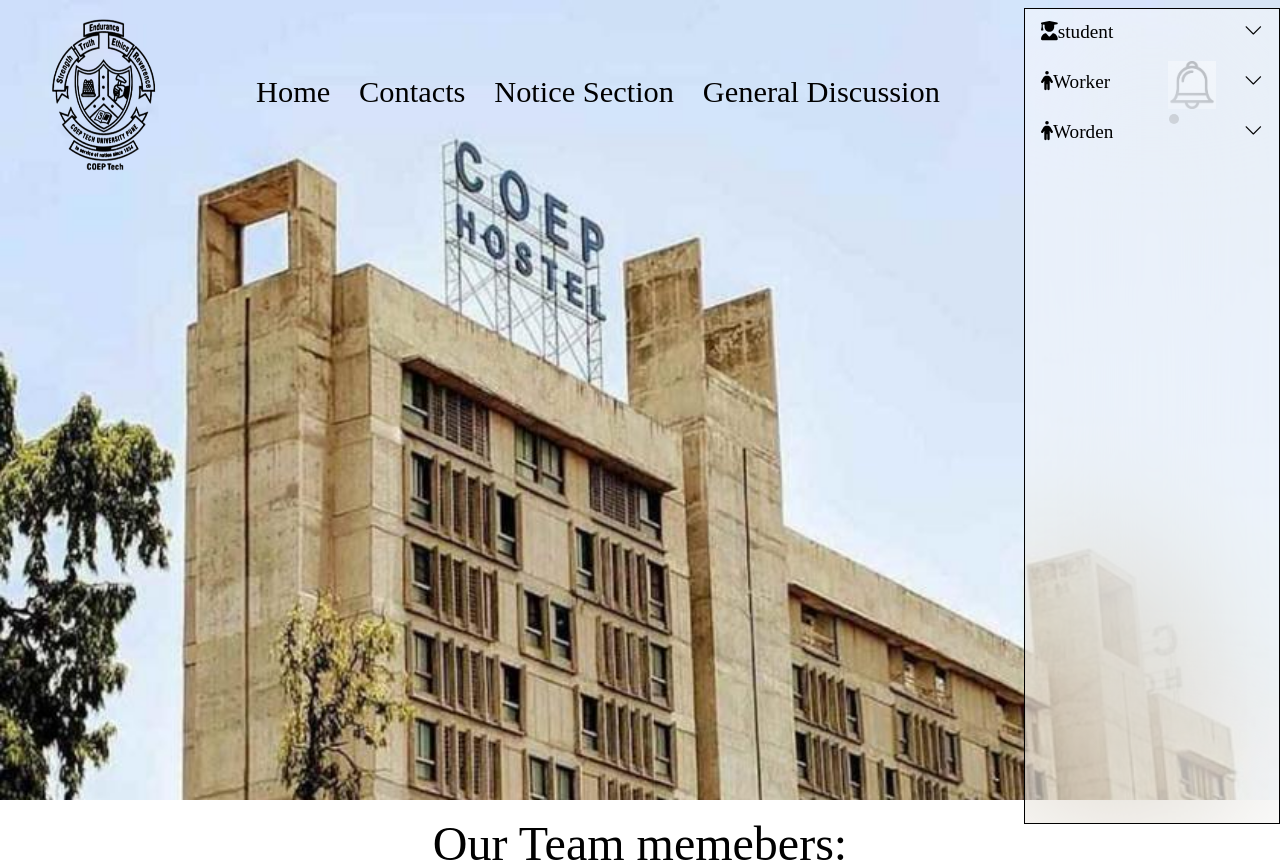
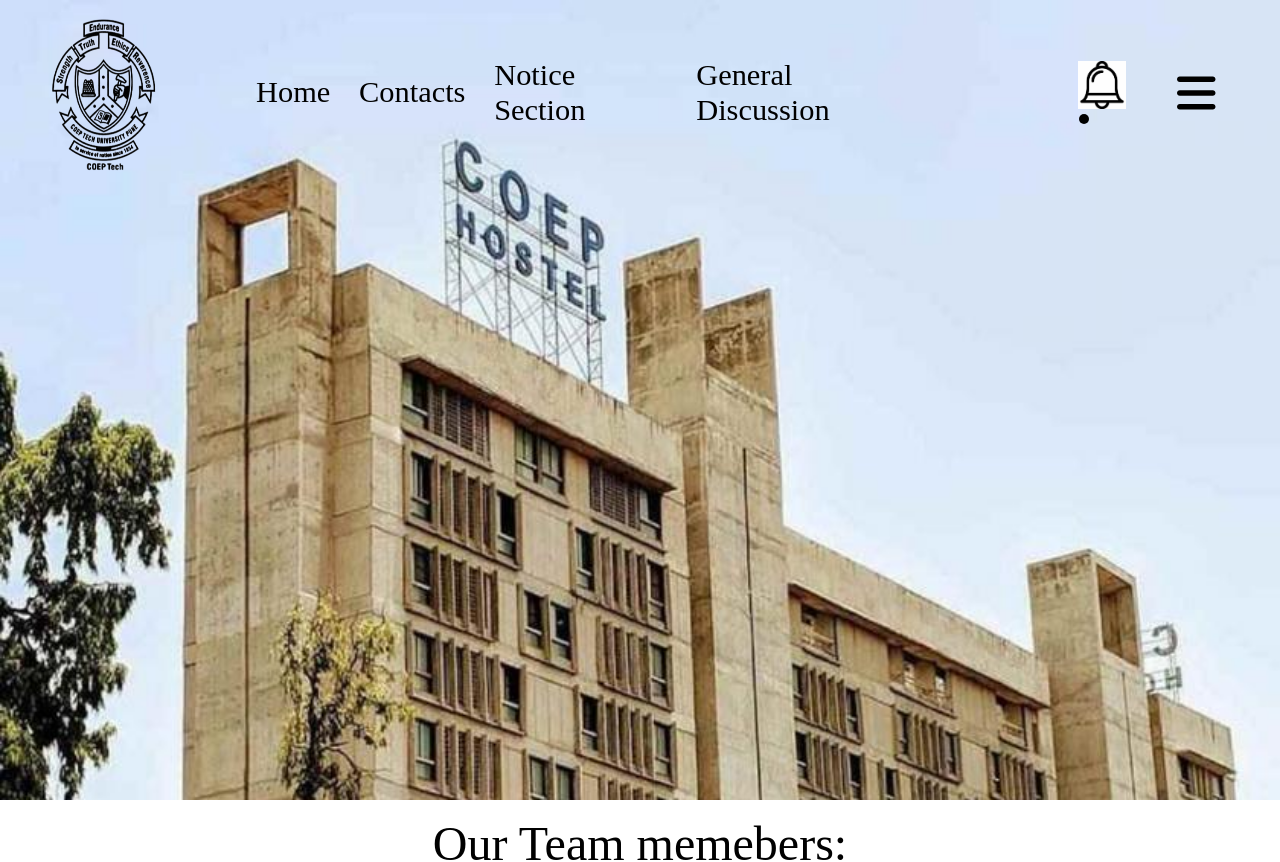
Before and after one commit to siddhi-landage/sds, a React (Vite) app: page / in a window 1280 px wide. Shown: the top 862 px of the page. Built offline with nearby package versions, Linux system fonts and the light colour scheme.

Commit message:
sidebar created

```diff
--- a/src/App.jsx
+++ b/src/App.jsx
@@ -10,7 +10,6 @@
   return (
     <div className='app'>
       <Navbar/>
-      <Sidebar/>
       <Header/>
       <Contact/>
       <Footer/>
--- a/src/components/Navbar/Navbar.css
+++ b/src/components/Navbar/Navbar.css
@@ -4,7 +4,6 @@
     align-items: center;
     width:92vw;
     margin:1vw 3vw;
-    /* border:1px solid red; */
     position: absolute;
     z-index: 1;
     top:0;
@@ -30,6 +29,7 @@
    display:flex;
    justify-content:center;
    align-items : center;
+   /* border:1px solid black; */
 }
 
 .nav-left img {
@@ -53,20 +53,20 @@
 .navbar-right {
    justify-content:center;
     display:flex;
-    padding-left :5vw;
     align-items:center;
-    gap :2.9rem;
-
+    gap:4vw;
+    /* border: 1px solid; */
+    margin-left: 12vw;
 }
 .navbar-right img{
    height:6vh;
+}
 
-}
 .navbar-right img:hover {
     transform : translateY(-1px) scale(1.15);
 }
 
-.navbar button {
+/* .navbar button {
     background:sky-blue;
     font-size:1.5rem;
     color:#49557e;
@@ -83,8 +83,10 @@
 
 .navbar button:hover {
     background-color: #fff4f0;
+} */
+.navbar-right .fa-bars{
+    font-size :5.5vh;
 }
-
 .navbar li {
     cursor:pointer;
  }
--- a/src/components/Navbar/Navbar.jsx
+++ b/src/components/Navbar/Navbar.jsx
@@ -1,24 +1,30 @@
-import React from 'react';
+import React, { useState } from 'react';
 import './Navbar.css';
 import logo from '../../assets/coep-removebg-preview.png';
-import bellicon from  '../../assets/bell.jpeg';
+import bellicon from '../../assets/bell.jpeg';
+import { FontAwesomeIcon } from '@fortawesome/react-fontawesome';
+import { faBars } from '@fortawesome/free-solid-svg-icons';
+import Sidebar from '../Sidebar/Sidebar';
 
 const Navbar = () => {
+  const [showsidebar, setshowsidebar] = useState(false);
 
-  const handleScrollToContact = () => {
-    const contactSection = document.getElementById('contact-section');
-    if (contactSection) {
-      contactSection.scrollIntoView({ behavior: 'smooth' });
-    }
+  const toggle = () => {
+    setshowsidebar(!showsidebar);
+  };
+
+  const closeSidebar = () => {
+    setshowsidebar(false); // Function to close the sidebar
   };
 
   return (
+    <>
       <div className='navbar'>
         <div className='nav-left'>
           <img className='navbar-img' src={logo} alt="logo" />
           <ul className='menu'>
             <li>Home</li>
-          <li onClick={handleScrollToContact} className="contact">Contacts</li>
+            <li>Contacts</li>
             <li>Notice Section</li>
             <li>General Discussion</li>
           </ul>
@@ -28,9 +34,15 @@
             <img src={bellicon} alt="bell" />
             <div className="dot"></div>
           </div>
-        {/* <button>Sign In</button> */}
+          <div className='bar' onClick={toggle}>
+            <FontAwesomeIcon icon={faBars} />
           </div>
         </div>
+      </div>
+
+      {/* Conditionally render the Sidebar */}
+      {showsidebar && <Sidebar onClose={closeSidebar} />}
+    </>
   );
 };
 
--- a/src/components/Sidebar/Sidebar.css
+++ b/src/components/Sidebar/Sidebar.css
@@ -1,12 +1,35 @@
+.cover {
+  position: fixed; /* Stays fixed on the screen */
+  top: 0;
+  left: 0;
+  width: 100%;
+  height: 100%;
+  background-color: rgba(0, 0, 0, 0.5); /* Semi-transparent overlay */
+  display: flex;
+  justify-content: flex-end; /* Align sidebar to the right */
+  z-index: 1000; /* Ensure it's on top of other elements */
+}
+
 .sidebar {
-    height: 102%;
-    width: 20%;
-    position:absolute;
-    right:0;
-    top:1vh;
-    background-color: rgba(255, 255, 255, 0.459);
-    backdrop-filter: blur(90px); /*Increased blur value for testing*/
-    overflow : auto;
-    border : 1px solid black;
-    z-index:100;
+  background-color: white; /* Sidebar background */
+  width: 250px; /* Width of the sidebar */
+  height: 100%; /* Full height */
+  box-shadow: 2px 0 5px rgba(0, 0, 0, 0.5);
+  padding: 10px; /* Optional padding */
+  transition: transform 0.3s ease-in-out; /* Add a smooth slide-in effect */
+  transform: translateX(0); /* Ensure it's visible by default */
 }
+
+/* Ensure sidebar is fully visible on screen */
+.cover.show .sidebar {
+  transform: translateX(0); /* Reset translation to bring it into view */
+}
+
+.cover.hide .sidebar {
+  transform: translateX(100%); /* Slide it out of view */
+}
+
+.close-icon {
+  cursor: pointer; /* Change cursor on hover */
+  margin-bottom: 10px; /* Space below close icon */
+}
--- a/src/components/Sidebar/Sidebar.jsx
+++ b/src/components/Sidebar/Sidebar.jsx
@@ -1,15 +1,26 @@
-import React from 'react'
-import './Sidebar.css'
-import items from '../../assets/data.json'
-import SidebarItem from "../SiderbarItem/SidebarItem.jsx"
+import React from 'react';
+import './Sidebar.css';
+import items from '../../assets/data.json';
+import SidebarItem from '../SiderbarItem/SidebarItem.jsx'
+import { FontAwesomeIcon } from '@fortawesome/react-fontawesome';
+import { faXmark } from '@fortawesome/free-solid-svg-icons'; // Ensure correct icon import
 
-const Sidebar = () => {
-    console.log(items)
+const Sidebar = ({ onClose }) => {
   return (
-    <div className='sidebar'>
-         {items.map((item , index) => <SidebarItem key={index} item={item} />)}
+    <div className='cover'>
+      <div className='sidebar'>
+        {/* Close button with onClick event to trigger onClose */}
+        <div className='close-icon' onClick={onClose}>
+          <FontAwesomeIcon icon={faXmark} />
+        </div>
+
+        {/* Render the sidebar items */}
+        {items.map((item, index) => (
+          <SidebarItem key={index} item={item} />
+        ))}
+      </div>
     </div>
-  )
-}
+  );
+};
 
-export default Sidebar
+export default Sidebar;
```
Lines whose indentation alone changed are shown as unchanged.
